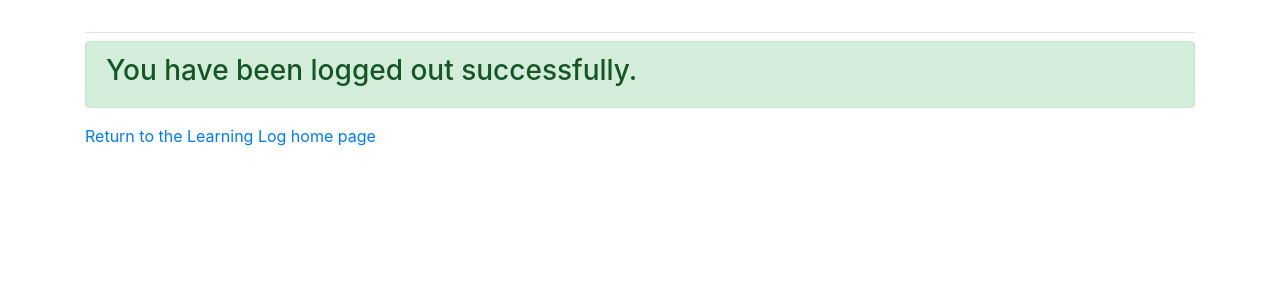
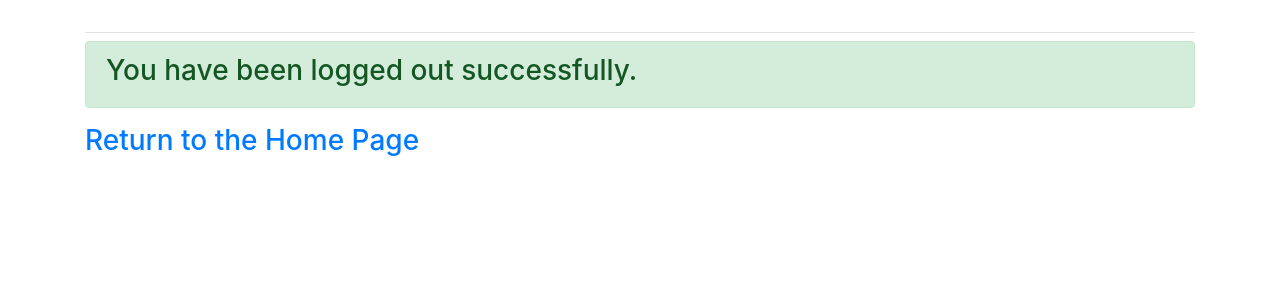
Before and after one commit to byMFDs/Horizonnect, a Django app: template users/templates/registration/logged_out.html in a window 1280 px wide. Shown: the part 70-370 px from the top of the page. Run offline with Django 5.2, Linux system fonts and the light colour scheme; the template is opened without the code that fills it, so the values that code supplies are empty; some libraries are stand-ins or nearby versions.

Commit message:
mini update

```diff
--- a/users/templates/registration/logged_out.html
+++ b/users/templates/registration/logged_out.html
@@ -4,5 +4,5 @@
     <div class="alert alert-success" role="alert">
         <h3>You have been logged out successfully.</h3>
     </div>
-    <p><a href="{% url 'learning_logs:index' %}">Return to the Learning Log home page</a></p>
+    <h3><a href="{% url 'learning_logs:index' %}">Return to the Home Page</a></h3>
 {% endblock content %}
```
